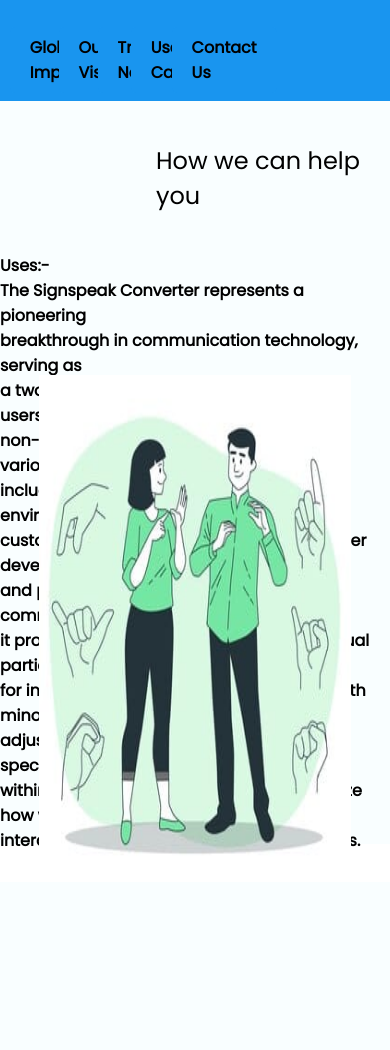
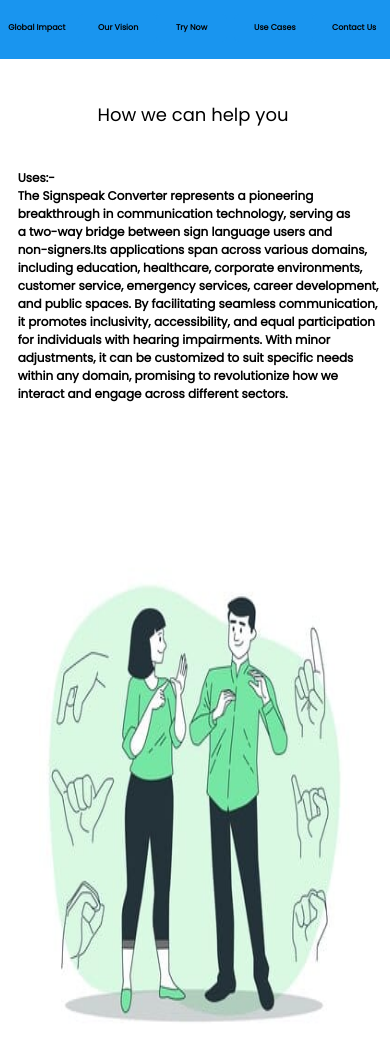
Before and after one commit to AbhishekNair050/SignSpeak-Converter, a Flask app: page /use in a window 390 px wide; the page is wider, and only the part inside the window is pictured. Before the commit the page ends 854 px from the top of that part, so only its background shows below. Run offline with Flask 3, Linux system fonts and the light colour scheme; parts of the project's set-up code (start-up, migrations or seed data) failed here and were passed over.

Commit message:
mobile compatible

```diff
--- a/GCP Deployment/static/use.css
+++ b/GCP Deployment/static/use.css
@@ -1,4 +1,3 @@
-/* Reset some default styles */
 body, h1, h2, h3, p, margin, padding {
     margin: 0;
     padding: 0;
@@ -33,7 +32,7 @@ body, h1, h2, h3, p, margin, padding {
     top: 3.25%;
     position: absolute;
     color: black;
-    font-size: 120%; /* Increase the font size */
+    font-size: 120%;
     font-weight: 600;
     word-wrap: break-word;
 }
@@ -44,7 +43,7 @@ body, h1, h2, h3, p, margin, padding {
     top: 3.25%;
     position: absolute;
     color: black;
-    font-size: 120.5%; /* Increase the font size */
+    font-size: 120.5%;
     font-weight: 600;
     word-wrap: break-word;
 }
@@ -55,7 +54,7 @@ body, h1, h2, h3, p, margin, padding {
     top: 3.25%;
     position: absolute;
     color: black;
-    font-size: 120.5%; /* Increase the font size */
+    font-size: 120.5%;
     font-weight: 600;
     word-wrap: break-word;
 }
@@ -66,7 +65,7 @@ body, h1, h2, h3, p, margin, padding {
     top: 3.25%;
     position: absolute;
     color: black;
-    font-size: 120.5%; /* Increase the font size */
+    font-size: 120.5%;
     font-weight: 600;
     word-wrap: break-word;
 }
@@ -77,14 +76,14 @@ body, h1, h2, h3, p, margin, padding {
     top: 3.25%;
     position: absolute;
     color: black;
-    font-size: 120.5%; /* Increase the font size */
+    font-size: 120.5%;
     font-weight: 600;
     word-wrap: break-word;
 }
 .Button {
     display: inline-block;
     padding: 8px 20px;
-    background-color: #1995EF; /* Green color, you can change this */
+    background-color: #1995EF;
     color: black;
     text-decoration: none;
     font-size: 16px;
@@ -101,17 +100,17 @@ body, h1, h2, h3, p, margin, padding {
     top: 17%;
     position: absolute;
     color: black;
-    font-size: 150%; /* Increase the font size */
+    font-size: 150%;
     font-weight: 200;
     word-wrap: break-word;
 }
 
 img {
-    max-width: 80%; /* Adjust the size of the image */
+    max-width: 80%;
     height: 60%;
-    margin-top: -12%; /* Adjust as needed */
+    margin-top: -12%;
     position: absolute;
-    left: 10%; /* Adjust as needed */
+    left: 10%;
 }
 .text {
     font-size: 18px;
@@ -120,8 +119,8 @@ img {
 }
 .permanent-text {
     position: absolute;
-    right: 3%; /* Adjust as needed */
-    top: 30%; /* Adjust as needed */
+    right: 3%;
+    top: 30%;
     color: black;
     font-size: 16px;
     font-weight: bold;
@@ -143,7 +142,77 @@ img {
 .image-text {
     font-size: 15px;
     position: absolute;
-    bottom: 4%; /* Adjust the distance from the bottom */
-    left: 8%; /* Align horizontally at the center */
+    bottom: 4%;
+    left: 8%;
     background-color: rgba(255, 255, 255, 0.8);
 }
+
+@media only screen and (max-width: 1080px) { .Desktop1, .Screenshot, .An
+    { width: auto; height: auto; left: auto; top: auto; position: static; font-size: inherit; }
+    .Welcome
+    {
+        font-size: 18px;
+        top: 12%;
+        left: 25%;
+    }
+    img{
+        top:70%;
+        width: fit-content;
+        left: 10;
+    }
+    .image-text
+    {
+        font-size: 12px;
+        top: 120%;
+        left: 10;
+    }
+    .permanent-text
+    {
+        font-size: 12px;
+        top: 20%;
+        left: 10;
+
+    }
+    .Button {
+        margin: 10px auto;
+        font-size: 8px;
+        display: inline-block;
+    }
+    .Rectangle2
+    {
+        width: 100%;
+        height: 7cqb;
+        left: 0;
+        top: 0;
+        position: absolute;
+        background: #1995EF;
+    }
+    .GlobalImpact{
+        left : -3%;
+        width: 100%;
+        top: 0.5%;
+    }
+    .OurVision{
+        left: 20%;
+        width: 100%;
+        top: 0.5%;
+    }
+    .TryNow
+    {
+        left: 40%;
+        width: 100%;
+        top: 0.5%;
+    }
+    .Use
+    {
+        left: 60%;
+        width: 100%;
+        top: 0.5%;
+    }
+    .ContactUs
+    {
+        left: 80%;
+        width: 100%;
+        top: 0.5%;
+    }
+}
```
